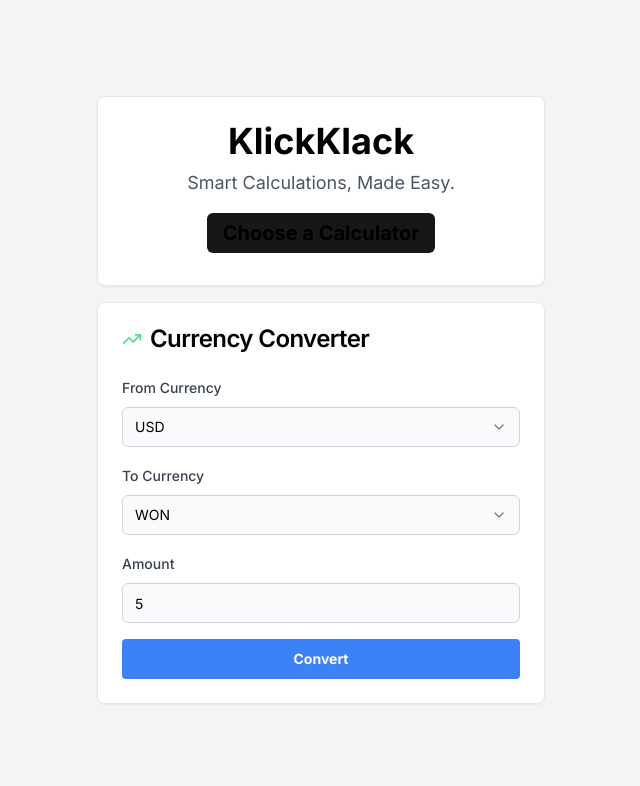
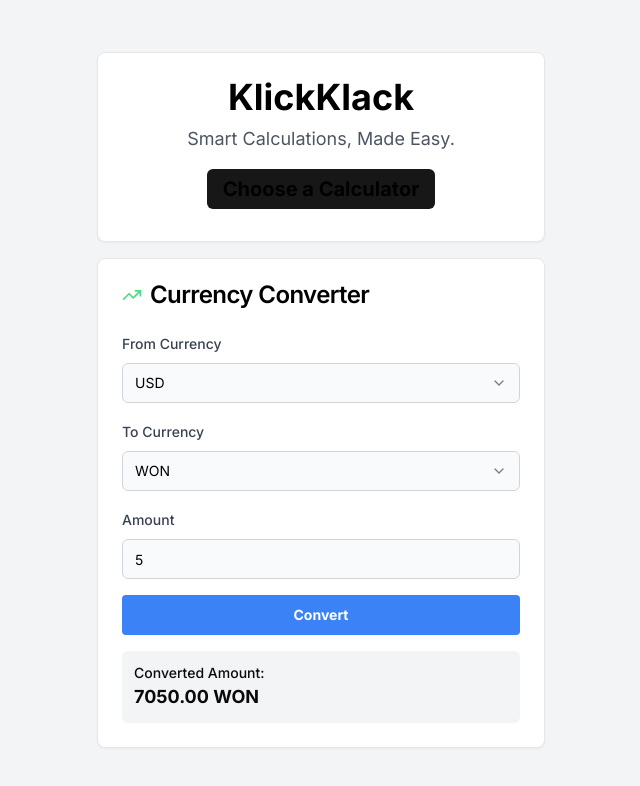
Before and after one commit to AltriBazooka/KlickKlack, a Next.js app: page / in a window 1280 px wide. Both pictures are taken after typing "5" into the empty fields and a click on the button "Convert". Shown: the top 786 px of the page, without its empty margins (319-959 px from the left). Built offline with nearby package versions, Linux system fonts and the light colour scheme.

Commit message:
Fixed Currency Converter Button

```diff
--- a/app/page.tsx
+++ b/app/page.tsx
@@ -24,7 +24,7 @@ export default function Home() {
     // This is a placeholder for actual currency conversion logic
     // In a real application, you would fetch exchange rates from an API
     const exchangeRates: { [key: string]: { [key: string]: number } } = {
-      USD: { WON: 1300, USD: 1 },
+      USD: { WON: 1410, USD: 1 },
       WON: { USD: 0.00077, WON: 1 },
     };
 
@@ -504,7 +504,7 @@ const [tdee, setTdee] = useState<number | null>(null);
                   type="number"
                   placeholder="e.g., 1000"
                   value={amount}
-                  onChange={(e) => setAmount(e.target.value === '' ? '' : Number(e.target.value))}
+                  onChange={(e) => setAmount(e.target.value === '' ? null : Number(e.target.value))}
                   className="w-full bg-gray-50 dark:bg-slate-700 border-gray-300 dark:border-slate-600 text-black dark:text-white placeholder:text-gray-500 dark:placeholder:text-slate-400"
                 />
               </div>
@@ -512,6 +512,13 @@ const [tdee, setTdee] = useState<number | null>(null);
               <Button onClick={convertCurrency} className="w-full bg-blue-500 hover:bg-blue-600 text-white font-bold py-2 px-4 rounded">
                 Convert
               </Button>
+
+              {convertedAmount !== null && (
+                <div className="mt-4 p-3 bg-gray-100 dark:bg-gray-800 rounded-md">
+                  <p className="text-sm font-medium">Converted Amount:</p>
+                  <p className="text-lg font-bold">{convertedAmount.toFixed(2)} {toCurrency}</p>
+                </div>
+              )}
             </CardContent>
           </Card>
         )}
```
